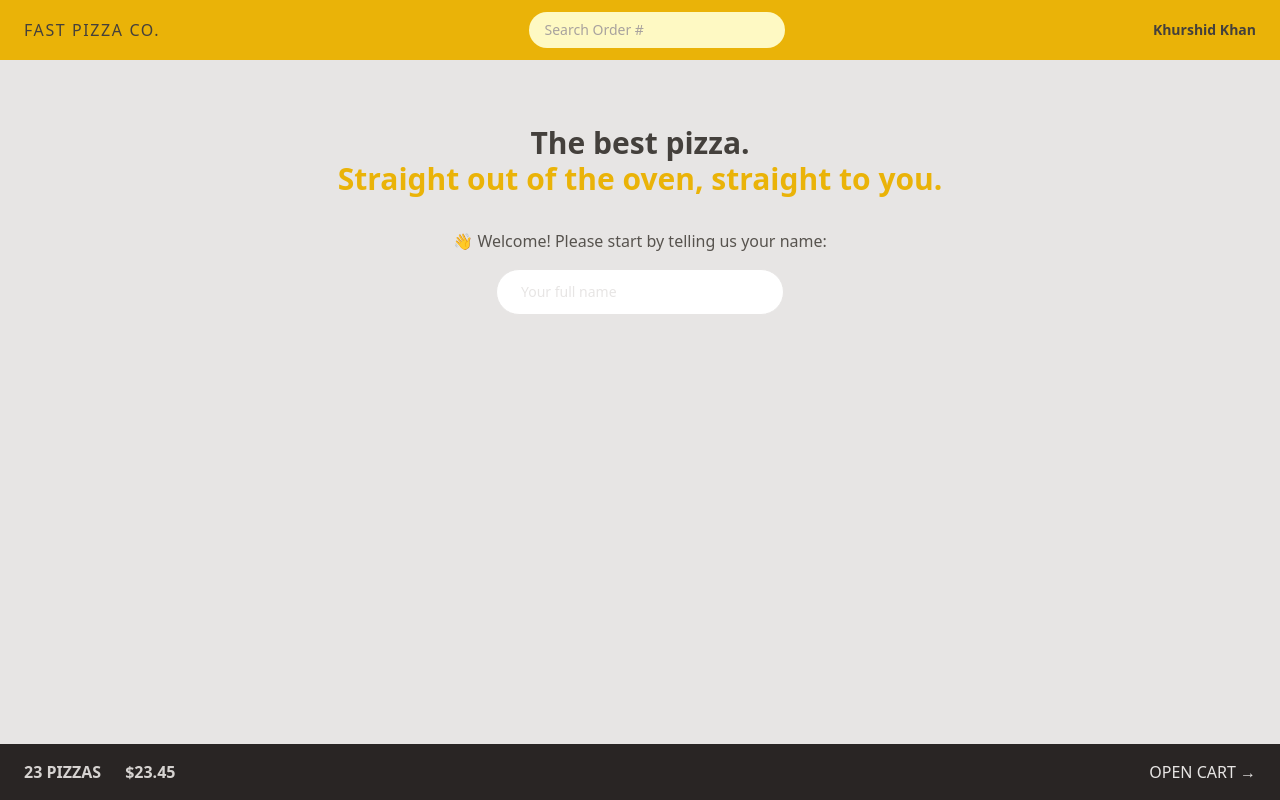
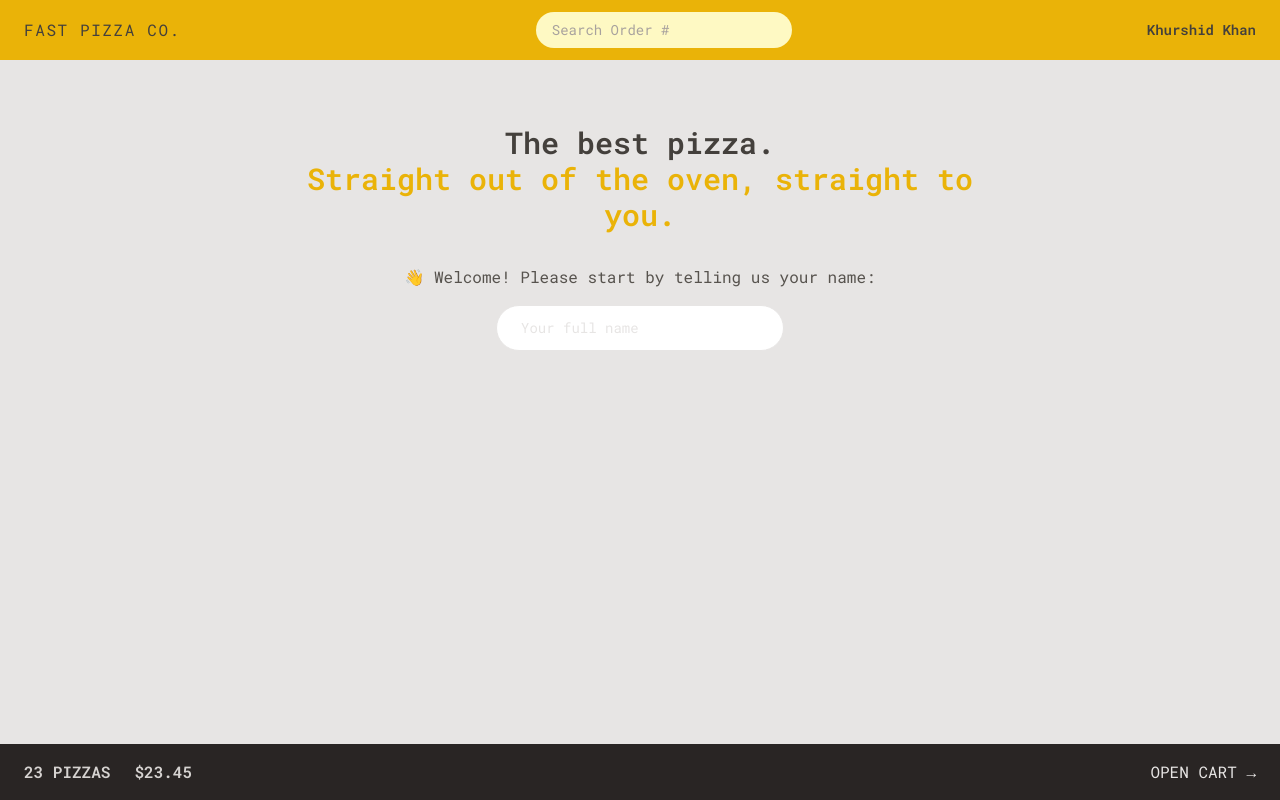
Before and after one commit to KhurshidSunny/fast-pizza, a React (Vite) app: page / in a window 1280 px wide. Built offline with nearby package versions, Linux system fonts and the light colour scheme.

Commit message:
Setting up the custom Font Family

```diff
--- a/index.html
+++ b/index.html
@@ -5,6 +5,13 @@
     <link rel="icon" type="image/svg+xml" href="/vite.svg" />
     <meta name="viewport" content="width=device-width, initial-scale=1.0" />
     <title>Vite + React</title>
+
+    <link rel="preconnect" href="https://fonts.googleapis.com" />
+    <link rel="preconnect" href="https://fonts.gstatic.com" crossorigin />
+    <link
+      href="https://fonts.googleapis.com/css2?family=Roboto+Mono:ital,wght@0,300;0,400;0,600;0,700;1,500&display=swap"
+      rel="stylesheet"
+    />
   </head>
   <body class="bg-stone-200 text-stone-700">
     <div id="root"></div>
--- a/src/UI/Header.jsx
+++ b/src/UI/Header.jsx
@@ -4,7 +4,7 @@
 
 function Header() {
   return (
-    <header className="flex items-center justify-between border-b border-stone-200 bg-yellow-500 px-4 py-3 sm:px-6">
+    <header className=" flex items-center justify-between border-b border-stone-200 bg-yellow-500 px-4 py-3 sm:px-6">
       <Link to="/" className="uppercase tracking-widest">
         Fast Pizza Co.
       </Link>
--- a/tailwind.config.js
+++ b/tailwind.config.js
@@ -1,8 +1,15 @@
 /** @type {import('tailwindcss').Config} */
 export default {
-  content: ["./index.html", "./src/**/*.{js,ts,jsx,tsx}"],
+  content: ['./index.html', './src/**/*.{js,ts,jsx,tsx}'],
   theme: {
-    extend: {},
+    fontFamily: {
+      sans: 'Roboto Mono, monospace',
+    },
+    extend: {
+      colors: {
+        pizza: '#233Fa3',
+      },
+    },
   },
   plugins: [],
 };
```
